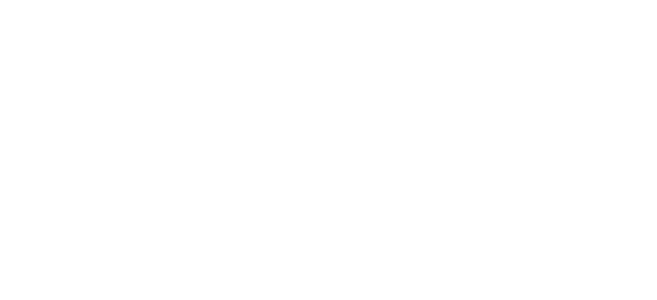
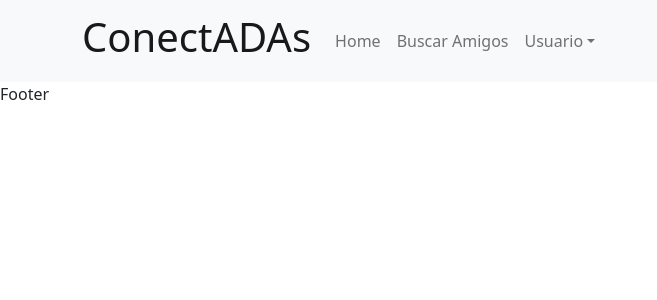
Before and after one commit to vanessa2493/trabajo-final, a React (Create React App) app: page / in a window 1280 px wide. Shown: the top 300 px of the page, without its empty margins (0-657 px from the left). Built offline with nearby package versions, Linux system fonts and the light colour scheme.

Commit message:
NavBar created

```diff
--- a/package.json
+++ b/package.json
@@ -10,8 +10,11 @@
     "@types/node": "^16.11.57",
     "@types/react": "^18.0.18",
     "@types/react-dom": "^18.0.6",
+    "bootstrap": "^5.2.1",
     "react": "^18.2.0",
+    "react-bootstrap": "^2.5.0",
     "react-dom": "^18.2.0",
+    "react-router-dom": "^6.3.0",
     "react-scripts": "5.0.1",
     "typescript": "^4.8.2",
     "web-vitals": "^2.1.4"
--- a/src/App.tsx
+++ b/src/App.tsx
@@ -1,5 +1,11 @@
-function App() {
-  return <div className="App"></div>;
-}
+import { Layout } from "./components";
 
-export default App;
+const App = () => {
+  return (
+    <Layout page="Home" hideNav>
+      <div></div>
+    </Layout>
+  );
+};
+
+export { App };
--- a/src/components/common/Header/index.tsx
+++ b/src/components/common/Header/index.tsx
@@ -8,10 +8,7 @@ type Props = {
 const Header: FC<Props> = ({ hideNav }) => {
   return (
     <header>
-      <div className="container">
-        <h1 className="main-title">ConectADAs</h1>
-        {!hideNav && <MainNav />}
-      </div>
+      <MainNav hideNav={!hideNav} />
     </header>
   );
 };
--- a/src/components/common/MainNav/index.tsx
+++ b/src/components/common/MainNav/index.tsx
@@ -1,5 +1,56 @@
-const MainNav = () => {
-  return <div></div>;
+import { FC } from "react";
+import { Navbar, Container, Nav, NavDropdown } from "react-bootstrap";
+import { Link } from "react-router-dom";
+
+type Props = {
+  hideNav?: boolean;
+};
+
+const MainNav: FC<Props> = ({ hideNav }) => {
+  return (
+    <Navbar bg="light" expand="lg">
+      <Container>
+        <Navbar.Brand>
+          {" "}
+          <h1>ConectADAs</h1>{" "}
+        </Navbar.Brand>
+        <Navbar.Toggle aria-controls="basic-navbar-nav" />
+        <Navbar.Collapse id="basic-navbar-nav">
+          <Nav className="me-auto">
+            {!hideNav ? (
+              <>
+                <Link className="nav-link" to={"/"}>
+                  Home
+                </Link>
+                <Link className="nav-link" to={"/"}>
+                  Buscar Amigos
+                </Link>
+
+                <NavDropdown title="Usuario" id="basic-nav-dropdown">
+                  <Link className="nav-link" to={"/"}></Link>
+                  <Link className="nav-link" to={"/"}></Link>
+                  <Link className="nav-link" to={"/"}></Link>
+                  <NavDropdown.Divider />
+                  <Link className="nav-link" to={"/"}>
+                    Logout
+                  </Link>
+                </NavDropdown>
+              </>
+            ) : (
+              <>
+                <Link className="nav-link" to={"/"}>
+                  Ingresar
+                </Link>
+                <Link className="nav-link" to={"/"}>
+                  Registrarse
+                </Link>
+              </>
+            )}
+          </Nav>
+        </Navbar.Collapse>
+      </Container>
+    </Navbar>
+  );
 };
 
 export { MainNav };
--- a/src/index.tsx
+++ b/src/index.tsx
@@ -1,11 +1,19 @@
 import React from "react";
 import ReactDOM from "react-dom/client";
-import App from "./App";
+import { App } from "./App";
+import "bootstrap/dist/css/bootstrap.min.css";
+import { BrowserRouter, Route, Routes } from "react-router-dom";
 
 const root = ReactDOM.createRoot(
   document.getElementById("root") as HTMLElement
 );
-root.render(<App />);
+root.render(
+  <BrowserRouter>
+    <Routes>
+      <Route path="/" element={<App />} />
+    </Routes>
+  </BrowserRouter>
+);
 
 // If you want to start measuring performance in your app, pass a function
 // to log results (for example: reportWebVitals(console.log))
```
Also changed, not shown: 1 other file (tests, documents, lock files or other folders).
